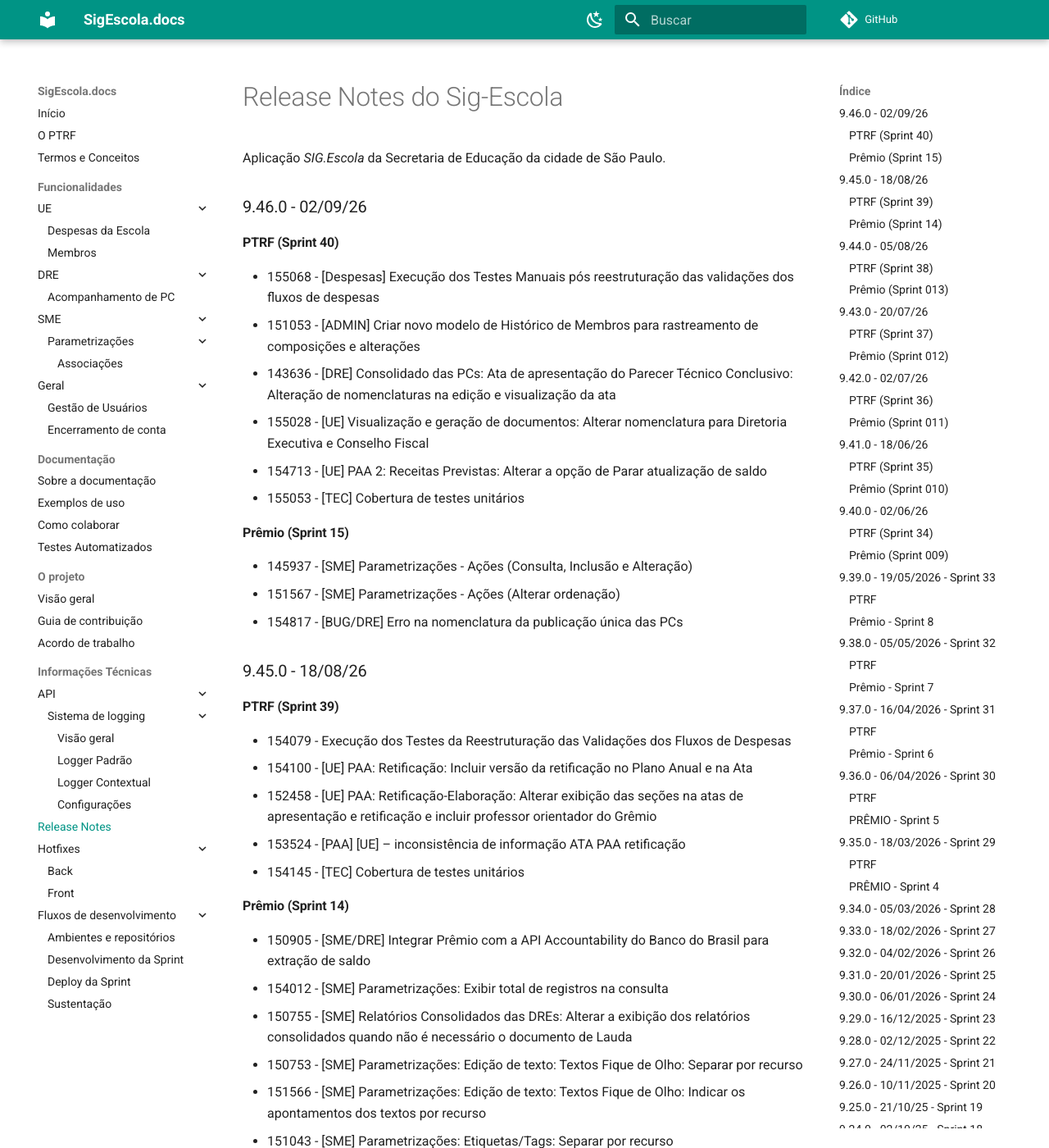
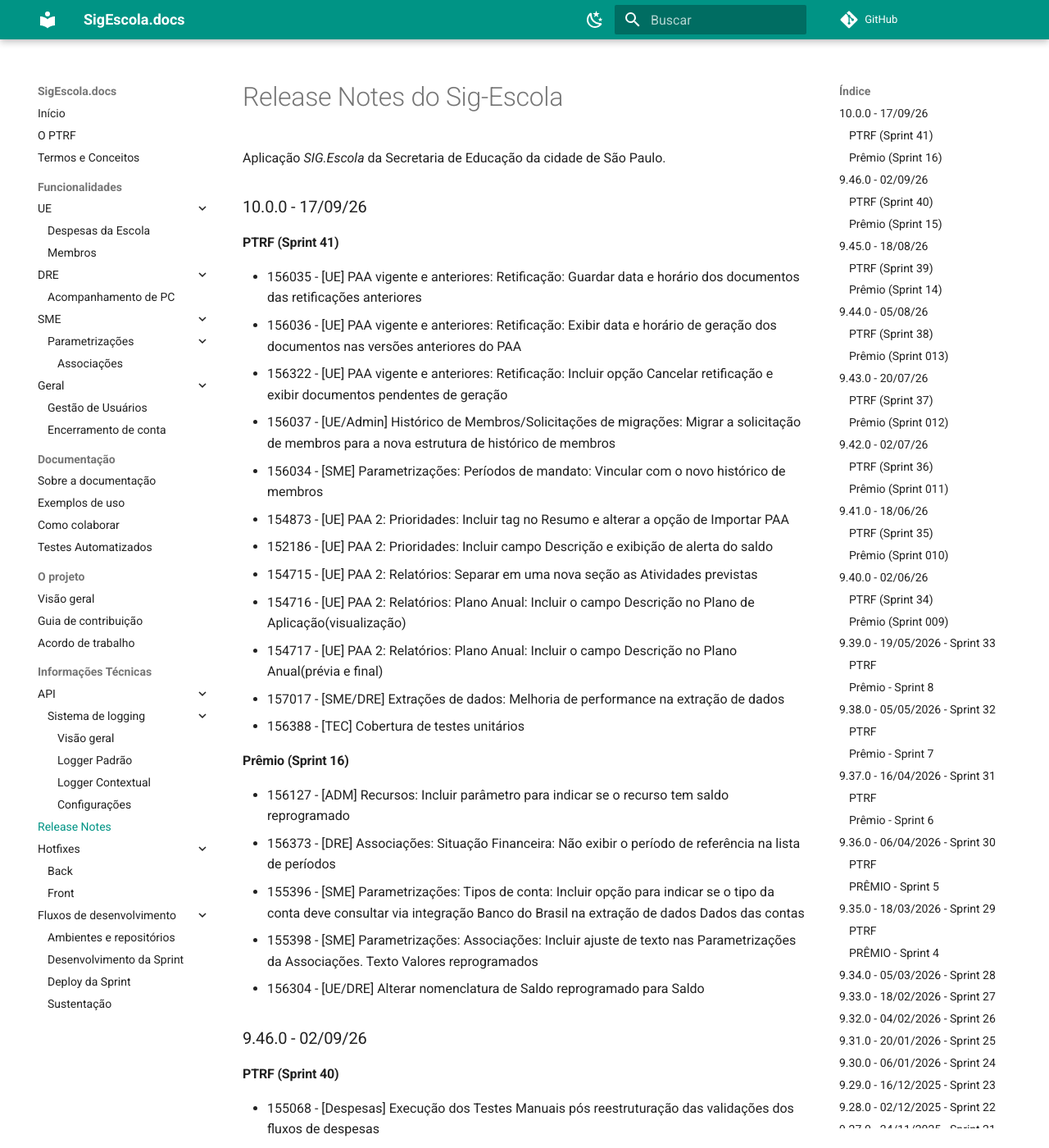
Before and after one commit to prefeiturasp/SME-PTRF-Docs, an MkDocs documentation site: the page built from docs/projeto/release_notes.md, in a window 1280 px wide and 1400 px high. Shown: the whole window at 82% size. Built offline with MkDocs 1.6.1 and Material for MkDocs 9.7.7, drawn with Linux system fonts in a browser that asks for light colours; comment, search, counter and statistics services are not loaded.

Commit message:
Update release_notes.md

```diff
--- a/docs/projeto/release_notes.md
+++ b/docs/projeto/release_notes.md
@@ -1,6 +1,29 @@
 # Release Notes do Sig-Escola
 
 Aplicação *SIG.Escola* da Secretaria de Educação da cidade de São Paulo.
+
+### 10.0.0 - 17/09/26
+#### PTRF (Sprint 41)
+* 156035 - [UE] PAA vigente e anteriores: Retificação: Guardar data e horário dos documentos das retificações anteriores
+* 156036 - [UE] PAA vigente e anteriores: Retificação: Exibir data e horário de geração dos documentos nas versões anteriores do PAA
+* 156322 - [UE] PAA vigente e anteriores: Retificação: Incluir opção Cancelar retificação e exibir documentos pendentes de geração
+* 156037 - [UE/Admin] Histórico de Membros/Solicitações de migrações: Migrar a solicitação de membros para a nova estrutura de histórico de membros
+* 156034 - [SME] Parametrizações: Períodos de mandato: Vincular com o novo histórico de membros
+* 154873 - [UE] PAA 2: Prioridades: Incluir tag no Resumo e alterar a opção de Importar PAA
+* 152186 - [UE] PAA 2: Prioridades: Incluir campo Descrição e exibição de alerta do saldo
+* 154715 - [UE] PAA 2: Relatórios: Separar em uma nova seção as Atividades previstas
+* 154716 - [UE] PAA 2: Relatórios: Plano Anual: Incluir o campo Descrição no Plano de Aplicação(visualização)
+* 154717 - [UE] PAA 2: Relatórios: Plano Anual: Incluir o campo Descrição no Plano Anual(prévia e final)
+* 157017 - [SME/DRE] Extrações de dados: Melhoria de performance na extração de dados
+* 156388 - [TEC] Cobertura de testes unitários
+
+
+#### Prêmio (Sprint 16)
+* 156127 - [ADM] Recursos: Incluir parâmetro para indicar se o recurso tem saldo reprogramado
+* 156373 - [DRE] Associações: Situação Financeira: Não exibir o período de referência na lista de períodos
+* 155396 - [SME] Parametrizações: Tipos de conta: Incluir opção para indicar se o tipo da conta deve consultar via integração Banco do Brasil na extração de dados Dados das contas
+* 155398 - [SME] Parametrizações: Associações: Incluir ajuste de texto nas Parametrizações da Associações. Texto Valores reprogramados
+* 156304 - [UE/DRE] Alterar nomenclatura de Saldo reprogramado para Saldo
 
 ### 9.46.0 - 02/09/26
 #### PTRF (Sprint 40)
```
